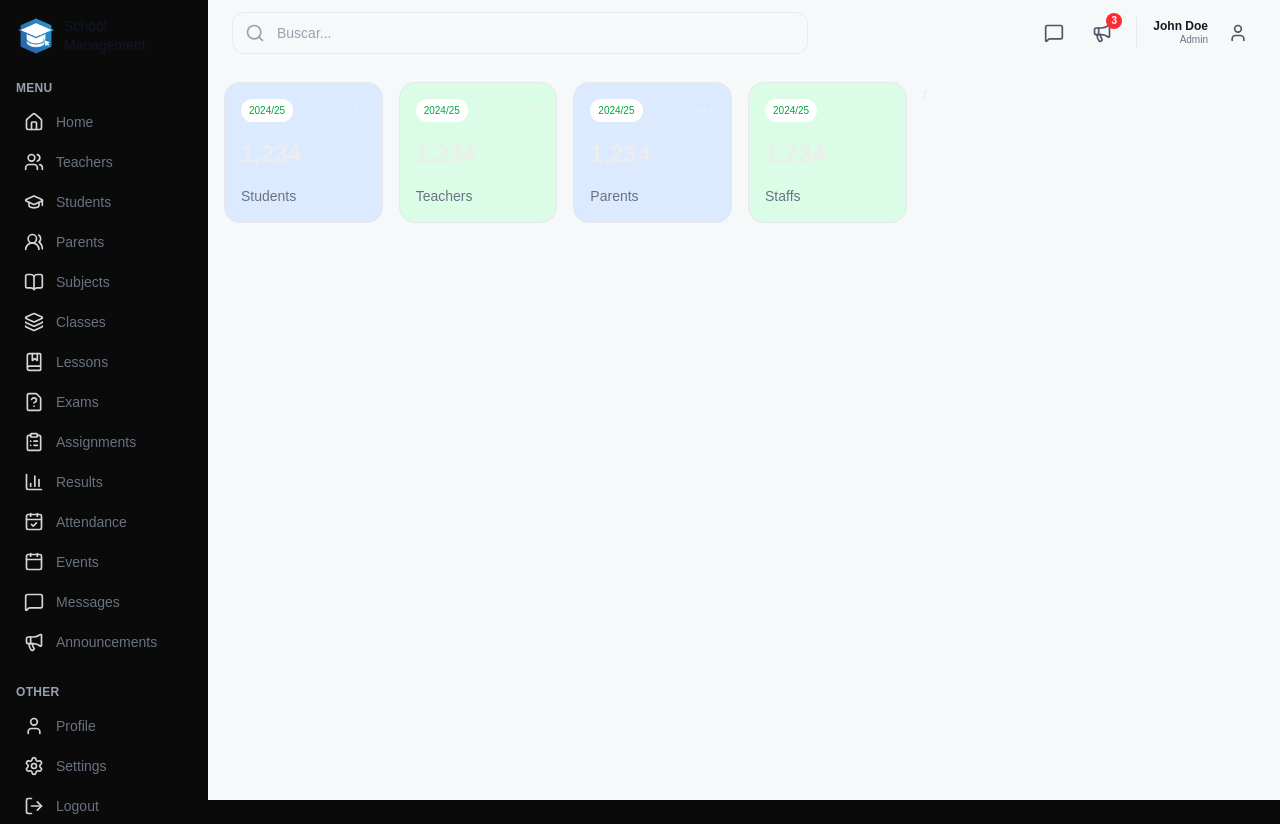
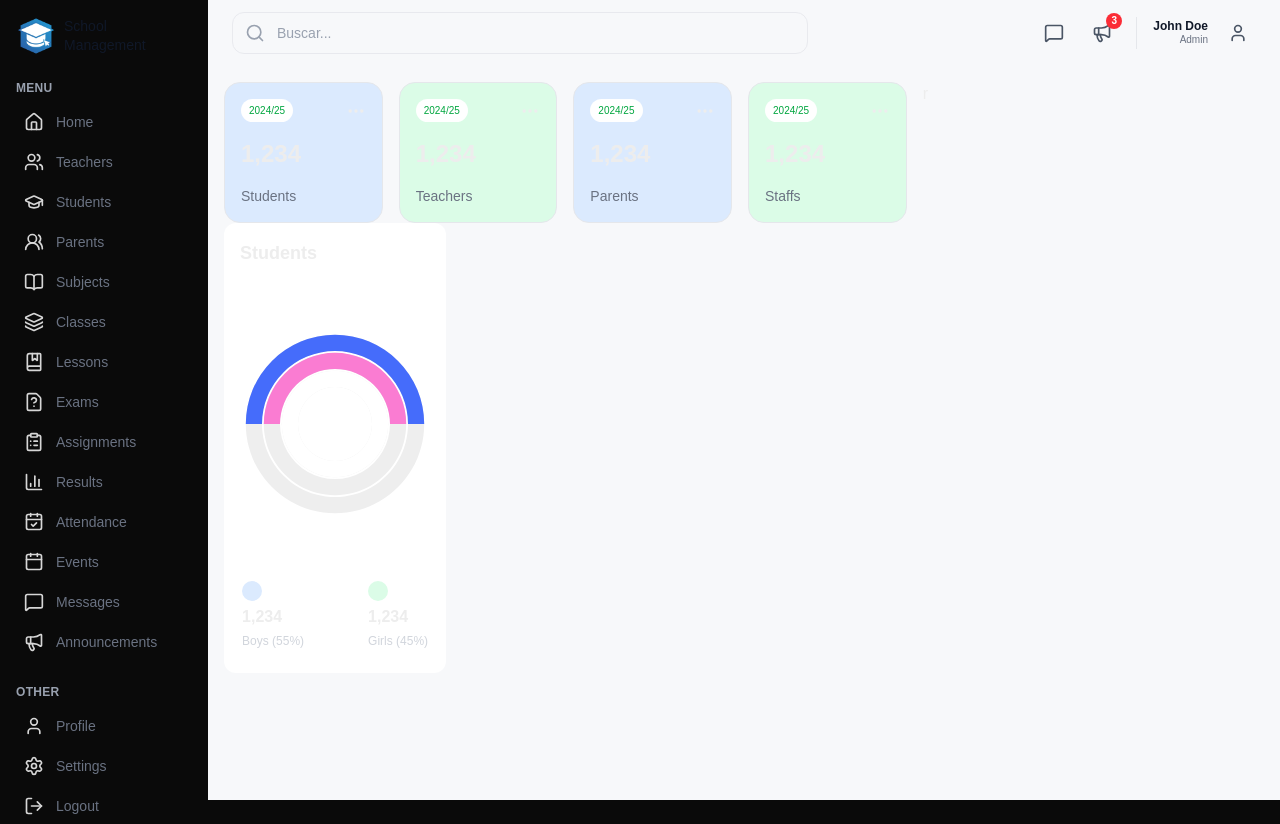
Before and after one commit to m3nd0zit4/school-management, a Next.js app: page /admin in a window 1280 px wide. Built offline with nearby package versions, Linux system fonts and the light colour scheme.

Commit message:
feat: add chart of genders using rechart, and use the component in admin page

```diff
--- a/app/(dashboard)/admin/page.tsx
+++ b/app/(dashboard)/admin/page.tsx
@@ -1,4 +1,6 @@
 import UserCard from "@/app/components/UserCard"
+import CountChart from "@/app/components/CountChart"
+
 
 const AdminPage = () => {
   return (
@@ -16,7 +18,7 @@ const AdminPage = () => {
         <div className="flex gap-4 flex-col lg:flex-row">
           {/* Count Chart */}
           <div className="w-full lg:w-1/3 h-[450px]">
-
+            <CountChart/>
           </div>
           {/* Attendance Chart */}
           <div className="w-full lg:w-2/3 h-[450px]">
--- a/app/components/CountChart.tsx
+++ b/app/components/CountChart.tsx
@@ -1,8 +1,66 @@
-import React from 'react'
+"use client";
 
+import {
+  RadialBarChart,
+  RadialBar,
+  Legend,
+  ResponsiveContainer,
+} from "recharts";
+
+const data = [
+  {
+    name: "Total",
+    count: 106,
+    fill: "white",
+  },
+  {
+    name: "Girls",
+    count: 53,
+    fill: "#fa7cd2",
+  },
+  {
+    name: "Boys",
+    count: 53,
+    fill: "#456cfb"
+  },
+
+]
 const CountChart = () => {
   return (
-    <div>CountChart</div>
+    <div className="bg-white rounded-xl w-full h-full p-4">
+      {/**Title */}
+      <div className="flex justify-between items-center">
+        <h1 className="text-lg font-semibold">Students</h1>
+      </div>
+      {/**chart */}
+      <div className="relative w-full h-[75%]">
+        <ResponsiveContainer>
+          <RadialBarChart
+            cx="50%"
+            cy="50%"
+            innerRadius="40%"
+            outerRadius="100%"
+            barSize={32}
+            data={data}
+          >
+            <RadialBar background dataKey="count" />
+          </RadialBarChart>
+        </ResponsiveContainer>
+      </div>
+      {/**bottom */}
+      <div className="flex justify-center gap-16">
+        <div className="flex flex-col gap-1">
+          <div className="w-5 h-5 bg-blue-100 rounded-full" />
+          <h1 className="font-bold">1,234</h1>
+          <h2 className="text-xs text-gray-300">Boys (55%)</h2>
+        </div>
+        <div className="flex flex-col gap-1">
+          <div className="w-5 h-5 bg-green-100 rounded-full" />
+          <h1 className="font-bold">1,234</h1>
+          <h2 className="text-xs text-gray-300">Girls (45%)</h2>
+        </div>
+      </div>
+    </div>
   )
 }
 
```
